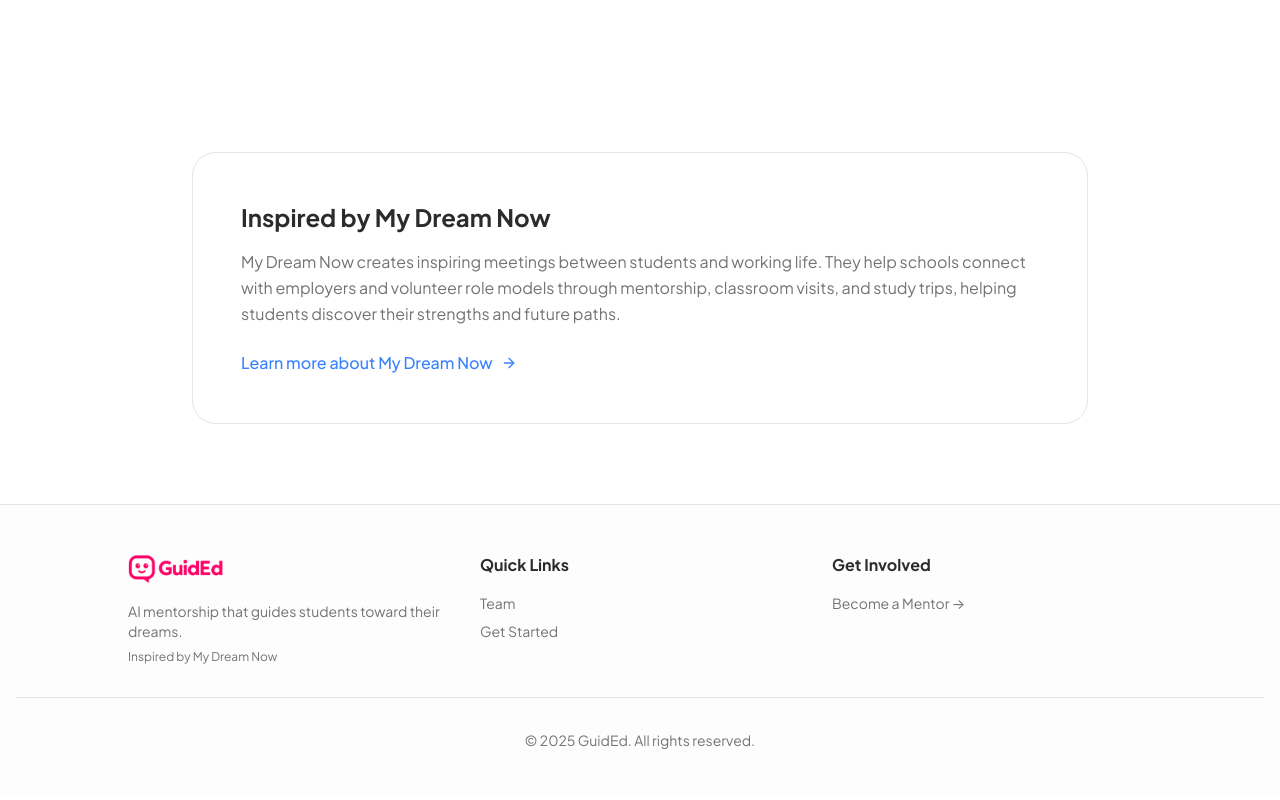
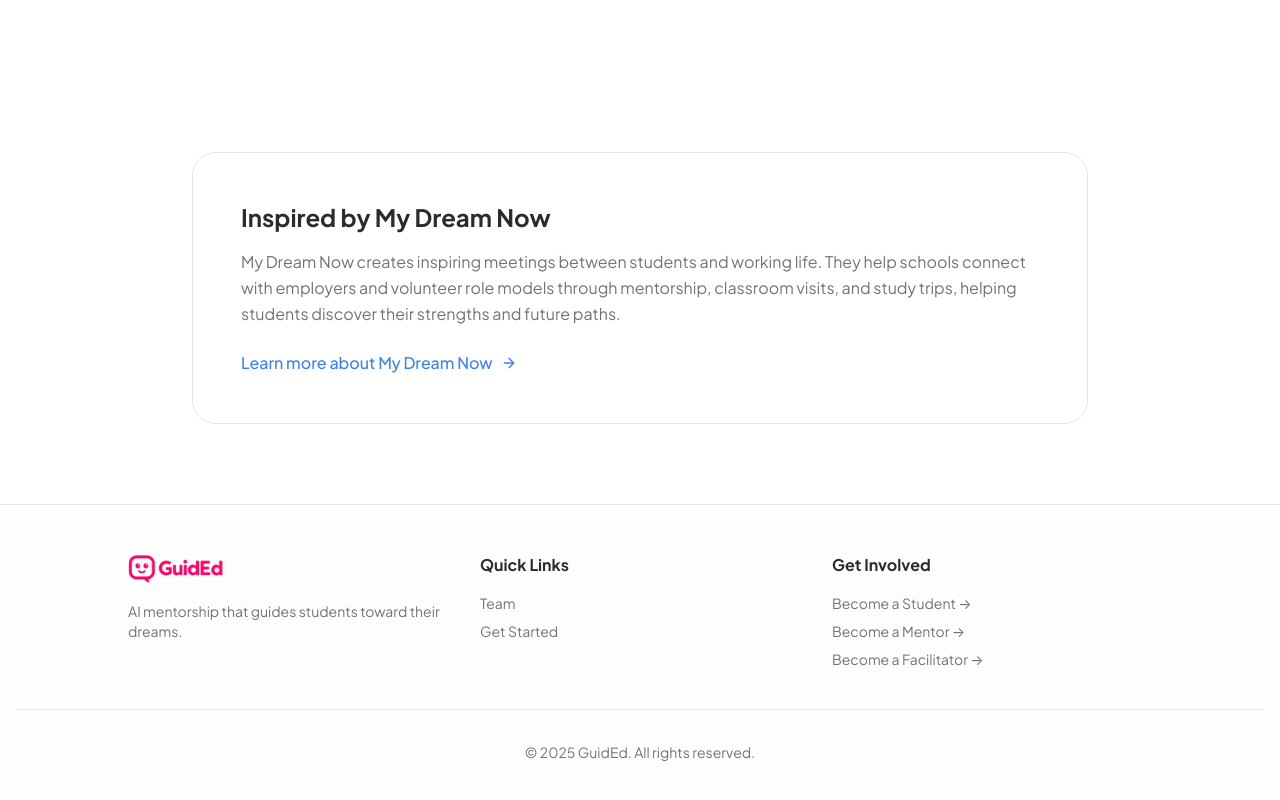
Before and after one commit to ChathuRaaksha/GuiedEd, a React (Vite) app: page / in a window 1280 px wide. Shown: the part 3539-4339 px from the top of the page. Built offline with nearby package versions, Linux system fonts and the light colour scheme; no server answers; the HTML template or start-up script is replaced by a standard one.

Commit message:
Update footer links

```diff
--- a/src/pages/Landing.tsx
+++ b/src/pages/Landing.tsx
@@ -271,11 +271,8 @@ const Landing = () => {
           <div className="grid md:grid-cols-3 gap-8 max-w-5xl mx-auto">
             <div>
               <img src={logo} alt="GuidEd" className="h-8 mb-4" />
-              <p className="text-sm text-muted-foreground mb-2">
+              <p className="text-sm text-muted-foreground">
                 AI mentorship that guides students toward their dreams.
-              </p>
-              <p className="text-xs text-muted-foreground">
-                Inspired by My Dream Now
               </p>
             </div>
             <div>
@@ -289,8 +286,14 @@ const Landing = () => {
             </div>
             <div>
               <h4 className="font-bold mb-4">Get Involved</h4>
+              <Link to="/onboarding/student" className="block text-sm text-muted-foreground hover:text-primary mb-2 transition-colors">
+                Become a Student →
+              </Link>
               <Link to="/onboarding/mentor" className="block text-sm text-muted-foreground hover:text-primary mb-2 transition-colors">
                 Become a Mentor →
+              </Link>
+              <Link to="/onboarding/facilitator" className="block text-sm text-muted-foreground hover:text-primary mb-2 transition-colors">
+                Become a Facilitator →
               </Link>
             </div>
           </div>
```
